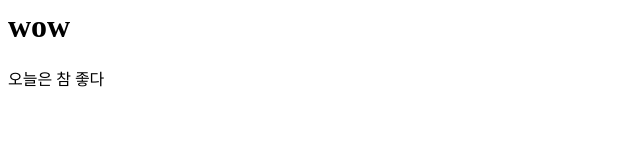
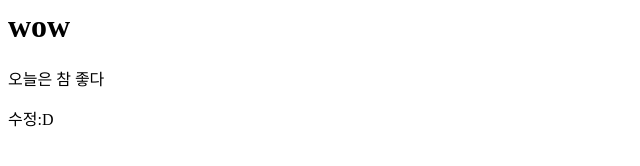
Before and after one commit to paransaram/webProject, a plain HTML site: page index.html in a window 1280 px wide. Shown: the full height of the page, 0-640 px from the left. Drawn offline with Linux system fonts and the light colour scheme.

Commit message:
Update index.html

```diff
--- a/index.html
+++ b/index.html
@@ -1,3 +1,5 @@
 <h1>wow</h1>
 
 <p>오늘은 참 좋다</p>
+
+<p>수정:D</p>
```
